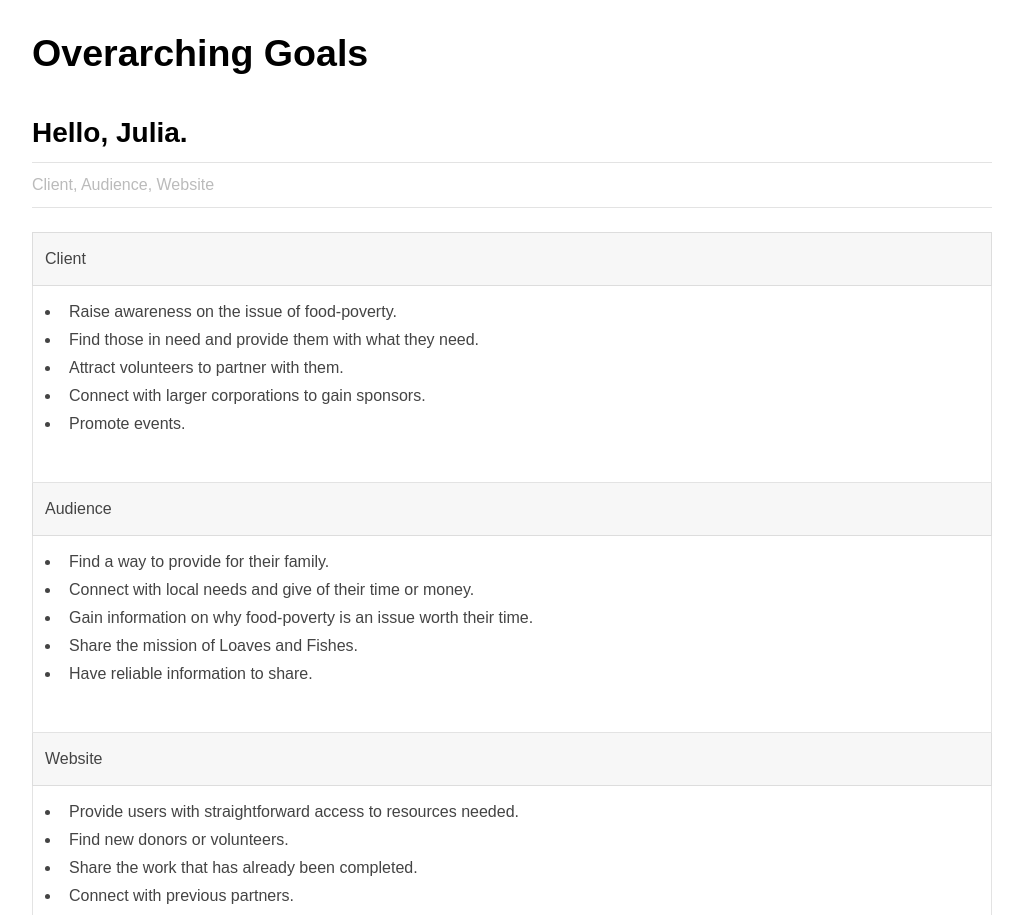
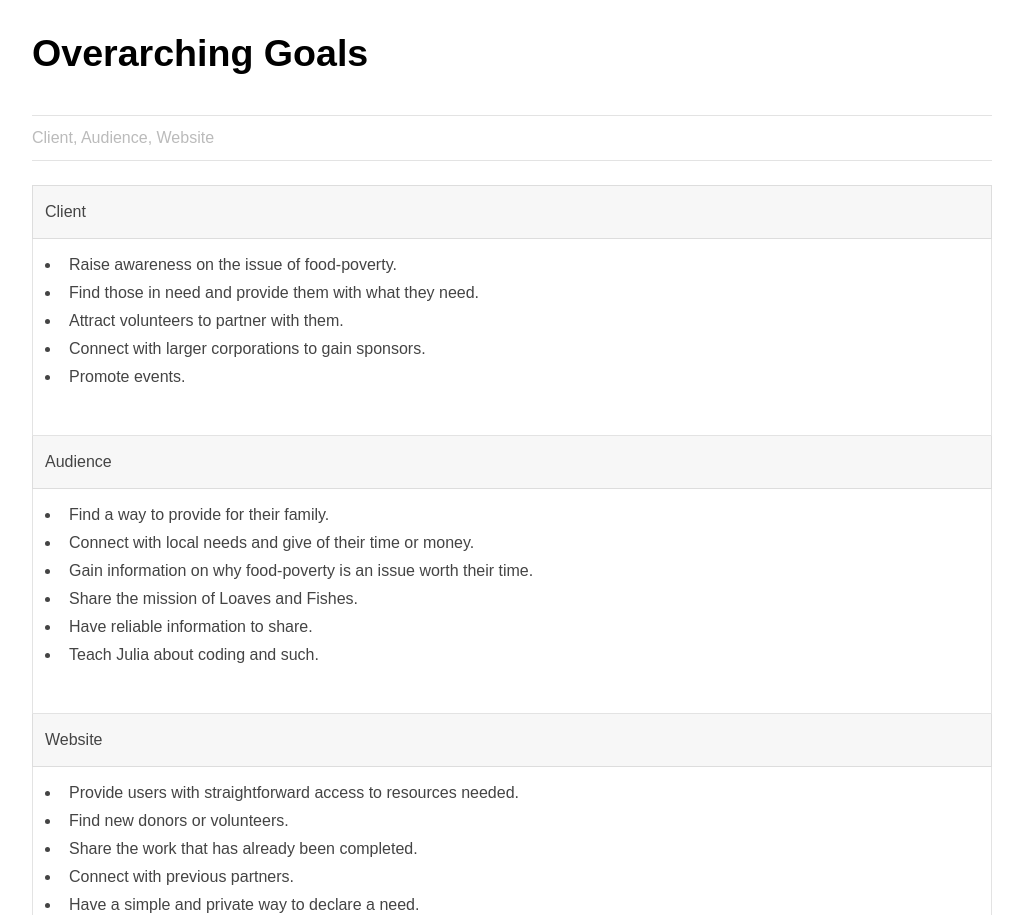
Before and after one commit to lindseygatlin/gatlin-process-site, a plain HTML site: page goals.html in a window 1280 px wide. Shown: the part 852-1767 px from the top of the page, without its empty margins (128-1151 px from the left). Drawn offline with Linux system fonts and the light colour scheme; a web font is replaced by a local one.

Commit message:
Update goals.html

```diff
--- a/goals.html
+++ b/goals.html
@@ -43,7 +43,6 @@
                 <div class="inner">
                     <header>
                         <h1>Overarching Goals</h1>
-                        <h2>Hello, Julia.</h2>
                         <p class="info">Client, Audience, Website</p>
                     </header>
                     <section>
@@ -77,6 +76,7 @@
                                                 </li>
                                                 <li> Share the mission of Loaves and Fishes.</li>
                                                 <li>Have reliable information to share.</li>
+                                                <li>Teach Julia about coding and such.</li>
                                             </ul>
                                         </td>
                                     </tr>
```
